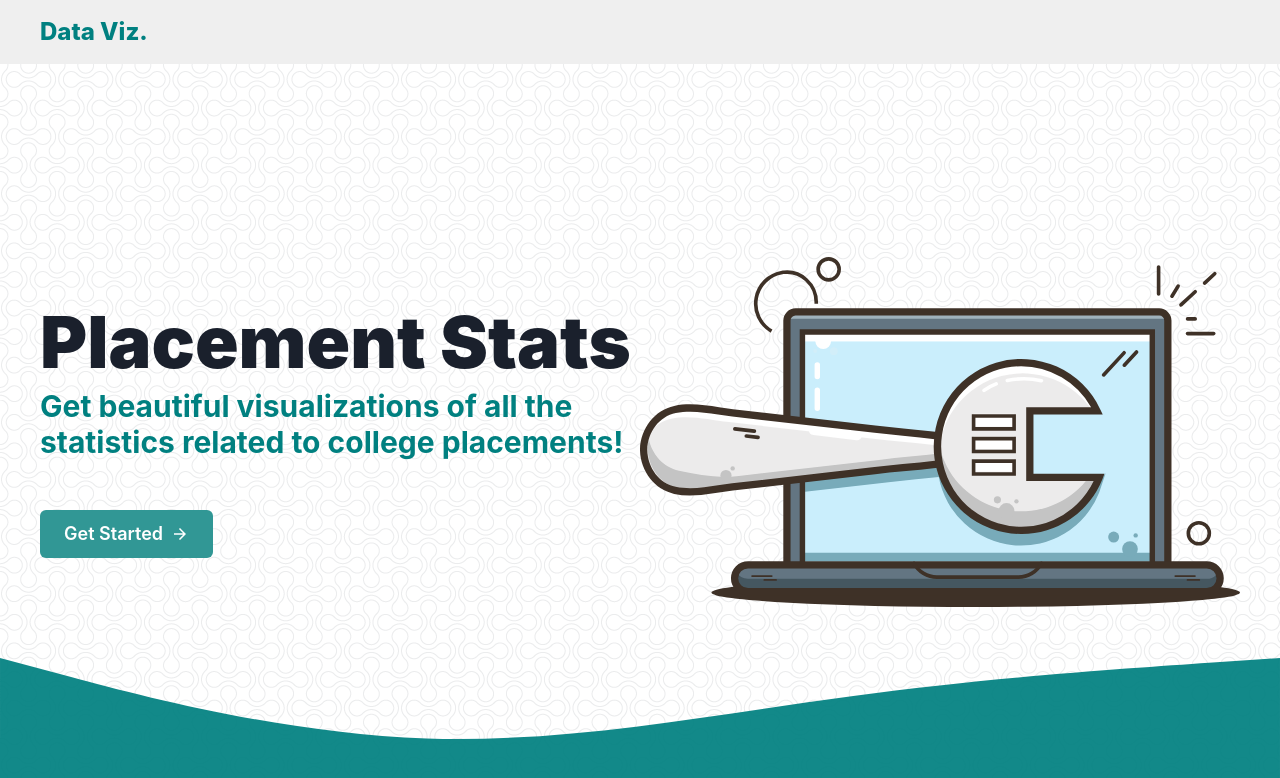
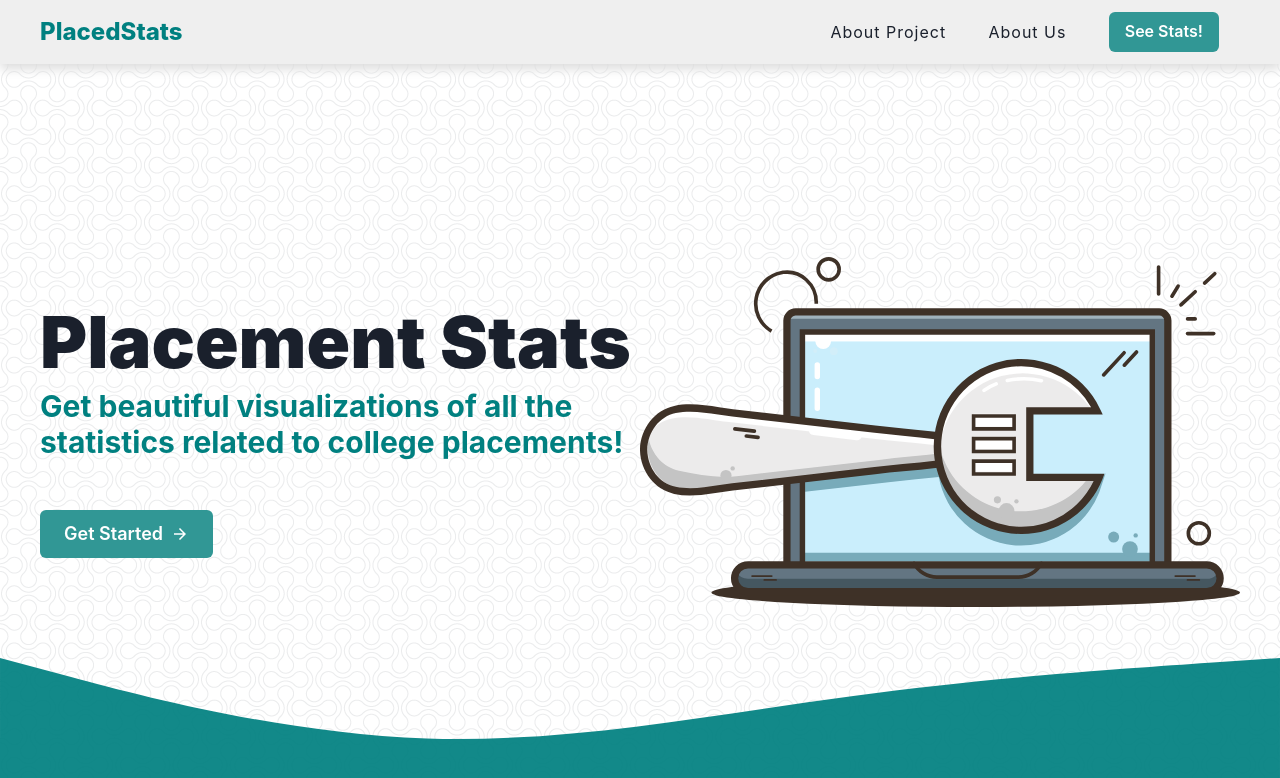
Before and after one commit to Sarthakbh321/DV-Project, a React (Create React App) app: page / in a window 1280 px wide. Shown: the top 778 px of the page. Built offline with nearby package versions, Linux system fonts and the light colour scheme.

Commit message:
navbar complete

```diff
--- a/public/index.html
+++ b/public/index.html
@@ -1,14 +1,12 @@
 <!DOCTYPE html>
 <html lang="en">
+
 <head>
   <meta charset="utf-8" />
   <link rel="icon" href="%PUBLIC_URL%/favicon.ico" />
   <meta name="viewport" content="width=device-width, initial-scale=1" />
   <meta name="theme-color" content="#000000" />
-    <meta
-      name="description"
-      content="Web site created using create-react-app"
-    />
+  <meta name="description" content="Web site created using create-react-app" />
   <link rel="apple-touch-icon" href="%PUBLIC_URL%/logo192.png" />
   <!--
       manifest.json provides metadata used when your web app is installed on a
@@ -24,8 +22,9 @@
       work correctly both with client-side routing and a non-root public URL.
       Learn how to configure a non-root public URL by running `npm run build`.
     -->
-    <title>React App</title>
+  <title>PlacedStats | In depth stats about college placements</title>
 </head>
+
 <body>
   <noscript>You need to enable JavaScript to run this app.</noscript>
   <div id="root"></div>
@@ -40,4 +39,5 @@
       To create a production bundle, use `npm run build` or `yarn build`.
     -->
 </body>
+
 </html>
--- a/src/App.js
+++ b/src/App.js
@@ -14,8 +14,8 @@ function App() {
 				flexDirection: "column",
 			}}
 		>
-			<Navbar />
 			<Router>
+				<Navbar />
 				<Route exact path="/" component={HomePage} />
 				<Route exact path="/app" component={AppMain} />
 			</Router>
--- a/src/components/Navbar/Navbar.css
+++ b/src/components/Navbar/Navbar.css
@@ -4,9 +4,23 @@
 	display: flex;
 	align-items: center;
 	padding: 10px 40px;
+	box-shadow: 0 5px 10px #ddd;
 }
 
 .navbar-toolbar {
 	display: flex;
 	flex: 1;
+	justify-content: flex-end;
 }
+
+.nav-links {
+	margin: 0 2%;
+	transition: 0.2s ease-in-out all;
+	display: flex;
+	align-items: center;
+	letter-spacing: 1px;
+}
+
+.nav-links:hover {
+	font-weight: 700;
+}
--- a/src/components/Navbar/Navbar.js
+++ b/src/components/Navbar/Navbar.js
@@ -1,14 +1,30 @@
+import { Button } from "@chakra-ui/button";
 import { Text } from "@chakra-ui/layout";
 import React from "react";
+import { Link } from "react-router-dom";
 import "./Navbar.css";
 
 const Navbar = () => {
 	return (
 		<div className="navbar">
-			<Text fontWeight="800" fontSize="2xl" color="teal">
-				Data Viz.
-			</Text>
-			<div className="navbar-toolbar"></div>
+			<Link to="/">
+				<Text fontWeight="800" fontSize="2xl" color="teal">
+					PlacedStats
+				</Text>
+			</Link>
+			<div className="navbar-toolbar">
+				<Link to="/" className="nav-links">
+					About Project
+				</Link>
+				<Link to="/" className="nav-links">
+					About Us
+				</Link>
+				<Link to="/app" className="nav-links">
+					<Button colorScheme="teal" variant="solid">
+						See Stats!
+					</Button>
+				</Link>
+			</div>
 		</div>
 	);
 };
```
Lines whose indentation alone changed are shown as unchanged.
